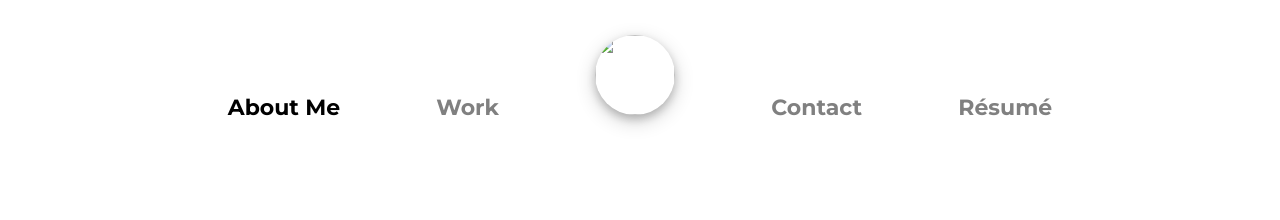
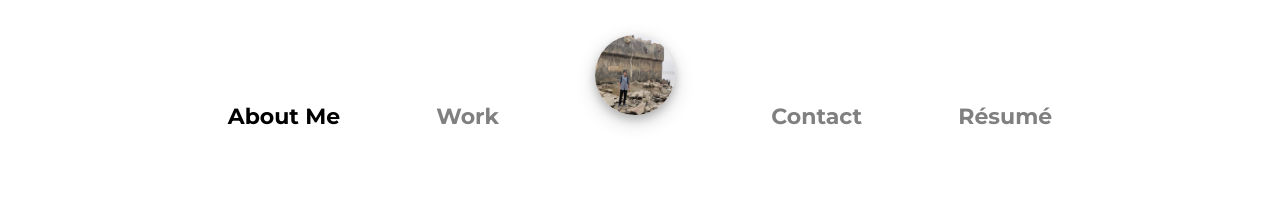
Before and after one commit to Swapnil8991/Swapnil8991.github.io, a plain HTML site: page index.html in a window 1280 px wide. Shown: the top 220 px of the page. Drawn offline with Linux system fonts and the light colour scheme.

Commit message:
added profile image.

```diff
--- a/index.html
+++ b/index.html
@@ -17,7 +17,7 @@
 		<a href="work.html" id="work">Work</a>
 	</li>
 	<li class="borderLine">
-		<img class="shadow" src="images/smolboi.jpg" alt="" width="80px" height="80px"/>
+		<img class="shadow" src="images/profile.jpeg" alt="" width="80px" height="80px"/>
 	</li>
 	<li>
 		<a href="contact.html" id="contact">Contact</a>
```
